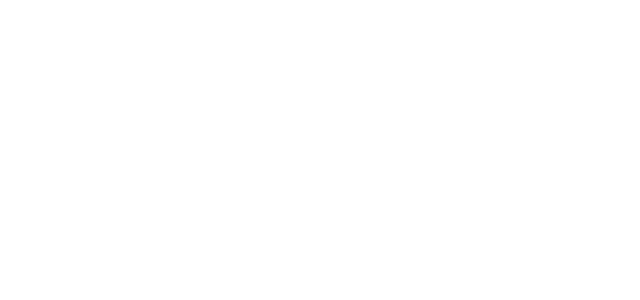
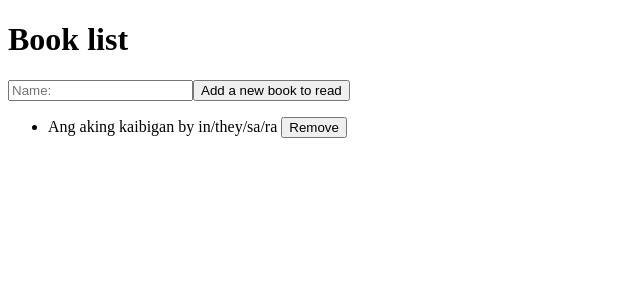
Before and after one commit to Koronuma4Dev/LatestAngularComponents, an Angular app: page /booklist in a window 1280 px wide. Before the commit this address led to /. Shown: the top 300 px of the page, without its empty margins (0-640 px from the left). Built offline with nearby package versions, Linux system fonts and the light colour scheme.

Commit message:
Book list added

```diff
--- a/src/app/app-routing.module.ts
+++ b/src/app/app-routing.module.ts
@@ -5,7 +5,7 @@ import { StudentlistComponent } from './component/studentlist/studentlist.compon
 import { FruitlistComponent } from './component/fruitlist/fruitlist.component';
 import { EmployeelistComponent } from './component/employeelist/employeelist.component';
 import { CourselistComponent } from './component/courselist/courselist.component';
-
+import { BooklistComponent } from './component/booklist/booklist.component';
 
 const routes: Routes = [
   {path: '', component: NavigateComponent},
@@ -13,6 +13,7 @@ const routes: Routes = [
   {path: 'fruitlist', component:FruitlistComponent},
   {path: 'employeelist', component:EmployeelistComponent},
   {path: 'courselist', component:CourselistComponent},
+  {path: 'booklist', component:BooklistComponent},
 ];
 
 @NgModule({
--- a/src/app/app.module.ts
+++ b/src/app/app.module.ts
@@ -8,6 +8,7 @@ import { StudentlistComponent } from './component/studentlist/studentlist.compon
 import { FruitlistComponent } from './component/fruitlist/fruitlist.component';
 import { EmployeelistComponent } from './component/employeelist/employeelist.component';
 import { CourselistComponent } from './component/courselist/courselist.component';
+import { BooklistComponent } from './component/booklist/booklist.component';
 
 @NgModule({
   declarations: [
@@ -16,7 +17,8 @@ import { CourselistComponent } from './component/courselist/courselist.component
     StudentlistComponent,
     FruitlistComponent,
     EmployeelistComponent,
-    CourselistComponent
+    CourselistComponent,
+    BooklistComponent
   ],
   imports: [
     BrowserModule,
--- /dev/null
+++ b/src/app/component/booklist/booklist.component.html
@@ -0,0 +1,14 @@
+<div class="container">
+    <h1 class="heading">Book list</h1>
+
+    <input type="text" #booklistInput placeholder="Name: ">
+
+    <button (click)="addBooklist(booklistInput)">Add a new book to read</button>
+</div>
+
+<ul>
+    <li *ngFor="let booklist of booklist; let i = index">
+      {{ booklist}}
+      <button (click)="removeBooklist(i)">Remove</button>
+    </li>
+  </ul>
--- /dev/null
+++ b/src/app/component/booklist/booklist.component.ts
@@ -0,0 +1,25 @@
+import { Component } from '@angular/core';
+
+@Component({
+  selector: 'app-booklist',
+  templateUrl: './booklist.component.html',
+  styleUrl: './booklist.component.css'
+})
+export class BooklistComponent {
+  booklist: string[] = ['Ang aking kaibigan by in/they/sa/ra'];
+
+
+
+  addBooklist(booklistInput: HTMLInputElement){
+    const booklist =booklistInput.value.trim();
+
+    if (booklist) {
+      this.booklist.push(booklist);
+      booklistInput.value = '';
+    }
+  }
+
+   removeBooklist(index: number){
+    this.booklist.splice(index, 1);
+   }
+}
--- a/src/app/component/navigate/navigate.component.html
+++ b/src/app/component/navigate/navigate.component.html
@@ -6,7 +6,7 @@
 <button><a  routerLink ='/employeelist'>employee-list</a></button>
 <button><a  routerLink ='/fruitlist'>fruit-list</a></button>
 <button><a  routerLink ='/courselist'>Courselist</a></button>
-<button><a  routerLink ='/'>Book list</a></button>
+<button><a  routerLink ='/booklist'>Book list</a></button>
 <button><a  routerLink ='/'>City list</a></button>
 <button><a  routerLink ='/'>Movie list</a></button>
 <button><a  routerLink ='/'>Car model list</a></button>
```
Also changed, not shown: src/app/component/booklist/booklist.component.css (added), 1 other file (tests, documents, lock files or other folders).
